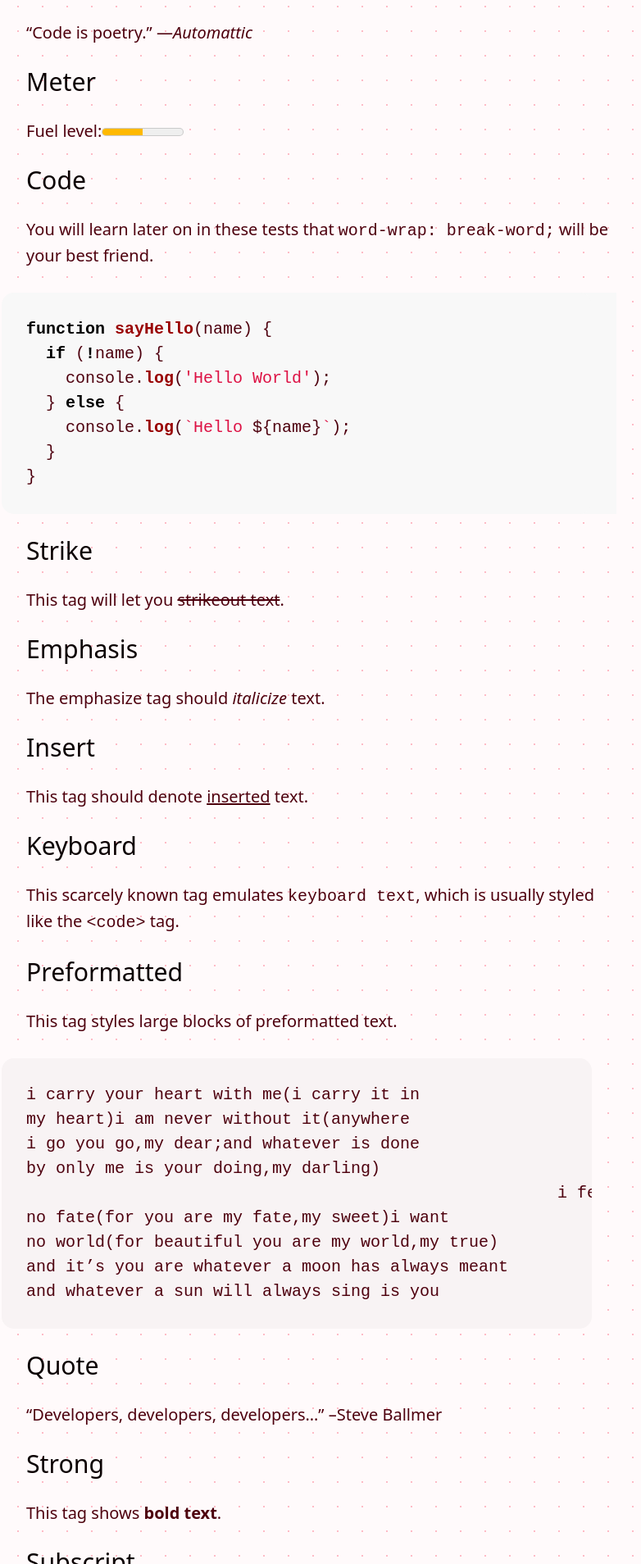
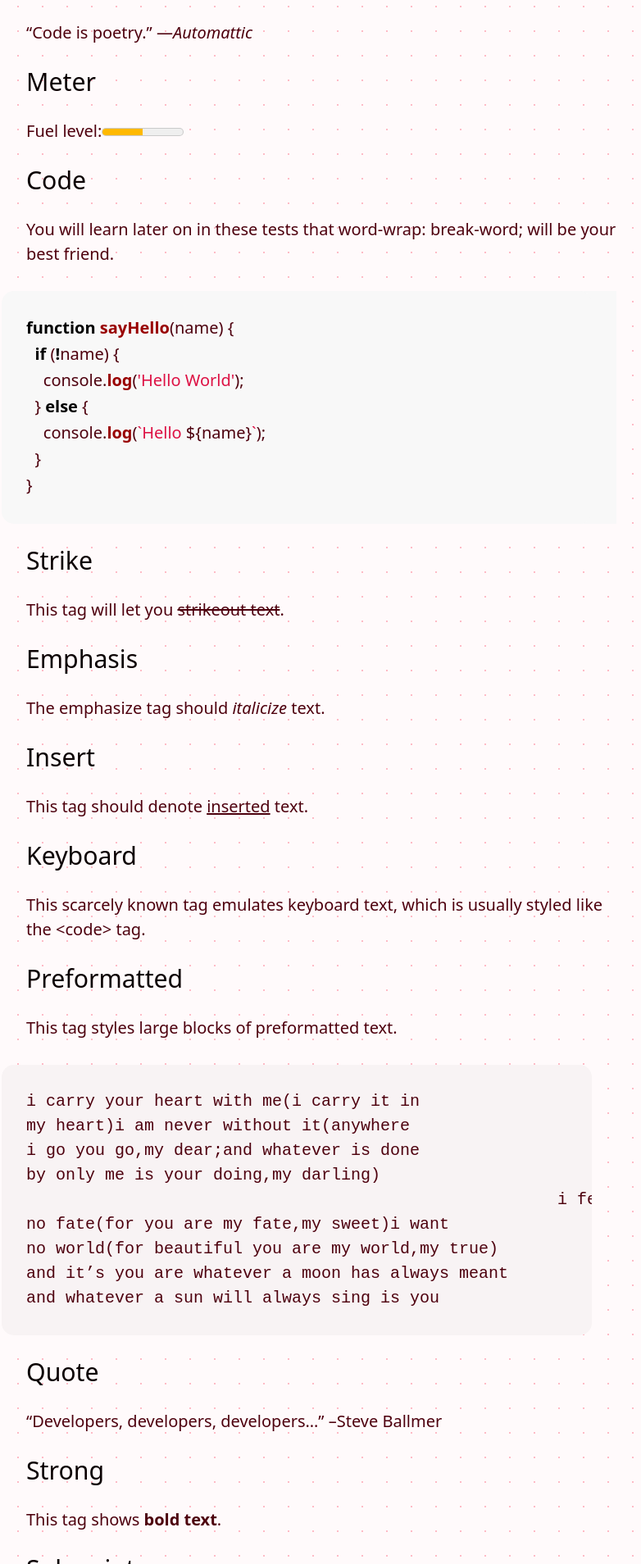
Before and after one commit to mbbischoff/website, a Jekyll site: the page built from style-guide.markdown, in a window 1280 px wide. Shown: the part 4492-6400 px from the top of the page at 82% size, without its empty margins (248-1030 px from the left). Built offline with Jekyll 4.4.1, drawn with Linux system fonts in a browser that asks for light colours; some web fonts are replaced; comment, search, counter and statistics services are not loaded; a style sheet for code colours, icons or effects is not loaded.

Commit message:
Style code as Recursive

```diff
--- a/_sass/base/_typography.scss
+++ b/_sass/base/_typography.scss
@@ -43,6 +43,13 @@ pre {
 	margin-inline: -1lh;
 	padding: 1lh;
 
+}
+
+tt,
+code,
+kbd,
+samp {
+	font-family: var(--text-font-stack);
 }
 
 code {
```
